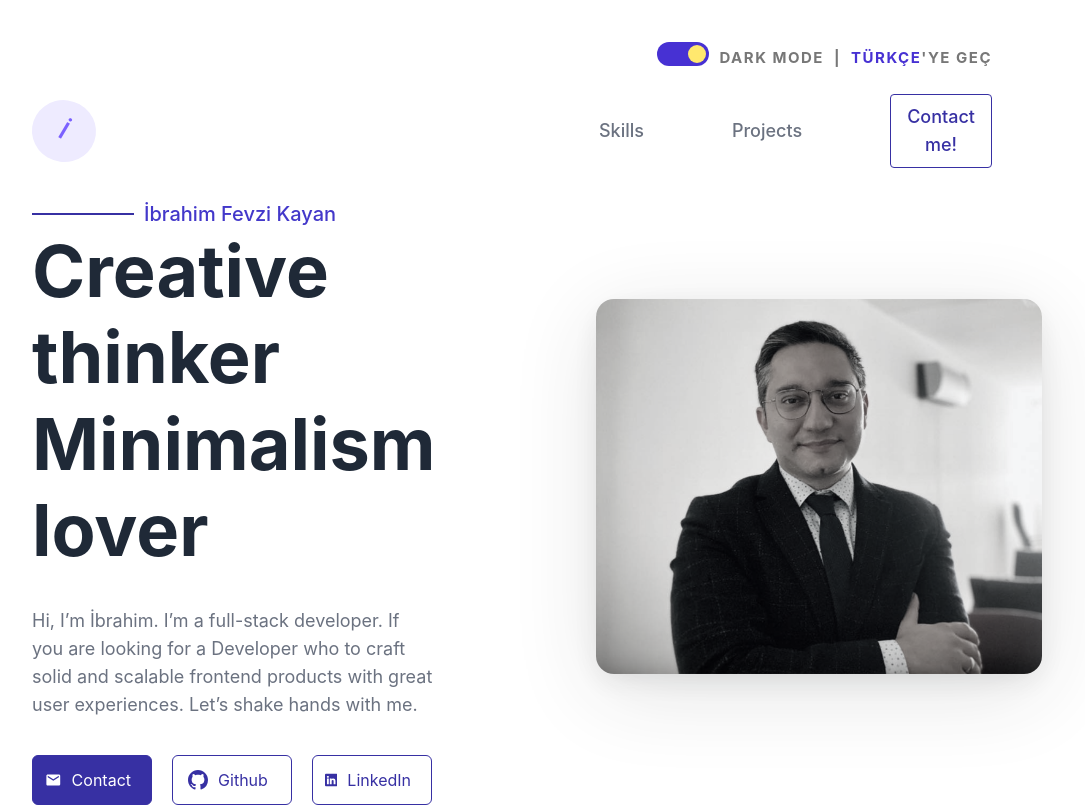
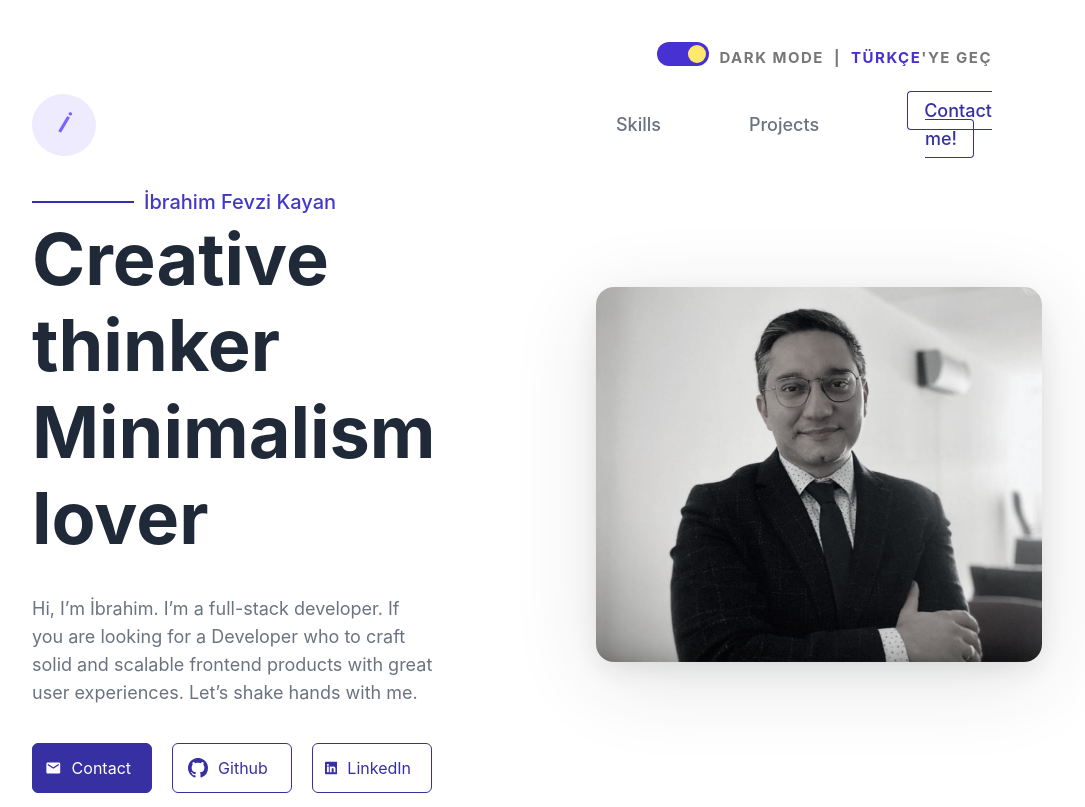
Before and after one commit to ibrahimfevzi/personal-portfolio, a React (Create React App) app: page / in a window 1280 px wide. Shown: the top 807 px of the page, without its empty margins (128-1213 px from the left). Built offline with nearby package versions, Linux system fonts and the light colour scheme; a web font is replaced by a local one.

Commit message:
scroll kaydırma ayarlandı.

```diff
--- a/package.json
+++ b/package.json
@@ -12,6 +12,7 @@
     "react-dom": "^18.2.0",
     "react-icons": "^4.8.0",
     "react-scripts": "5.0.1",
+    "react-scroll": "^1.8.9",
     "web-vitals": "^2.1.4"
   },
   "scripts": {
--- a/src/App.js
+++ b/src/App.js
@@ -5,6 +5,7 @@ import Skills from "./components/Skills";
 import Profile from "./components/Profile";
 import Projects from "./components/Projects";
 import Footer from "./components/Footer";
+import { Link } from "react-scroll";
 
 function App() {
   const [darkMode, setDarkMode] = useState(false);
@@ -40,26 +41,31 @@ function App() {
             <a href="#">İ</a>
           </div>
           <nav className="headerLinks">
-            <a href="#skills" className="hover">
+            <Link to="skillsScroll" smooth={true} duration={700}>
+              <a id="skills" href="#skills" className="hover">
                 Skills
               </a>
-            <a href="#projects" className="hover">
+            </Link>
+            <Link to="projectsScroll" smooth={true} duration={700}>
+              <a id="projects" href="#projects" className="hover">
                 Projects
               </a>
-            <a
-              href="mailto:ibrahimfevzi@gmail.com"
-              id="contactLink"
-              className="hover2"
-            >
+            </Link>
+            <Link to="contactScroll" smooth={true} duration={700}>
+              <a href="#" id="contactLink" className="hover2">
                 Contact me!
               </a>
+            </Link>
           </nav>
         </header>
         <Hero darkMode={darkMode} />
+        <div id="skillsScroll"></div>
         <Skills />
+        <div id="projectsScroll"></div>
         <Profile />
         <Projects darkMode={darkMode} />
       </div>
+      <div id="contactScroll"></div>
       <Footer />
     </div>
   );
--- a/src/components/Skills.js
+++ b/src/components/Skills.js
@@ -1,4 +1,5 @@
 import React from "react";
+import { Link } from "react-scroll";
 
 const Skills = () => {
   return (
```
Also changed, not shown: 1 other file (tests, documents, lock files or other folders). Lines whose indentation alone changed are shown as unchanged.
